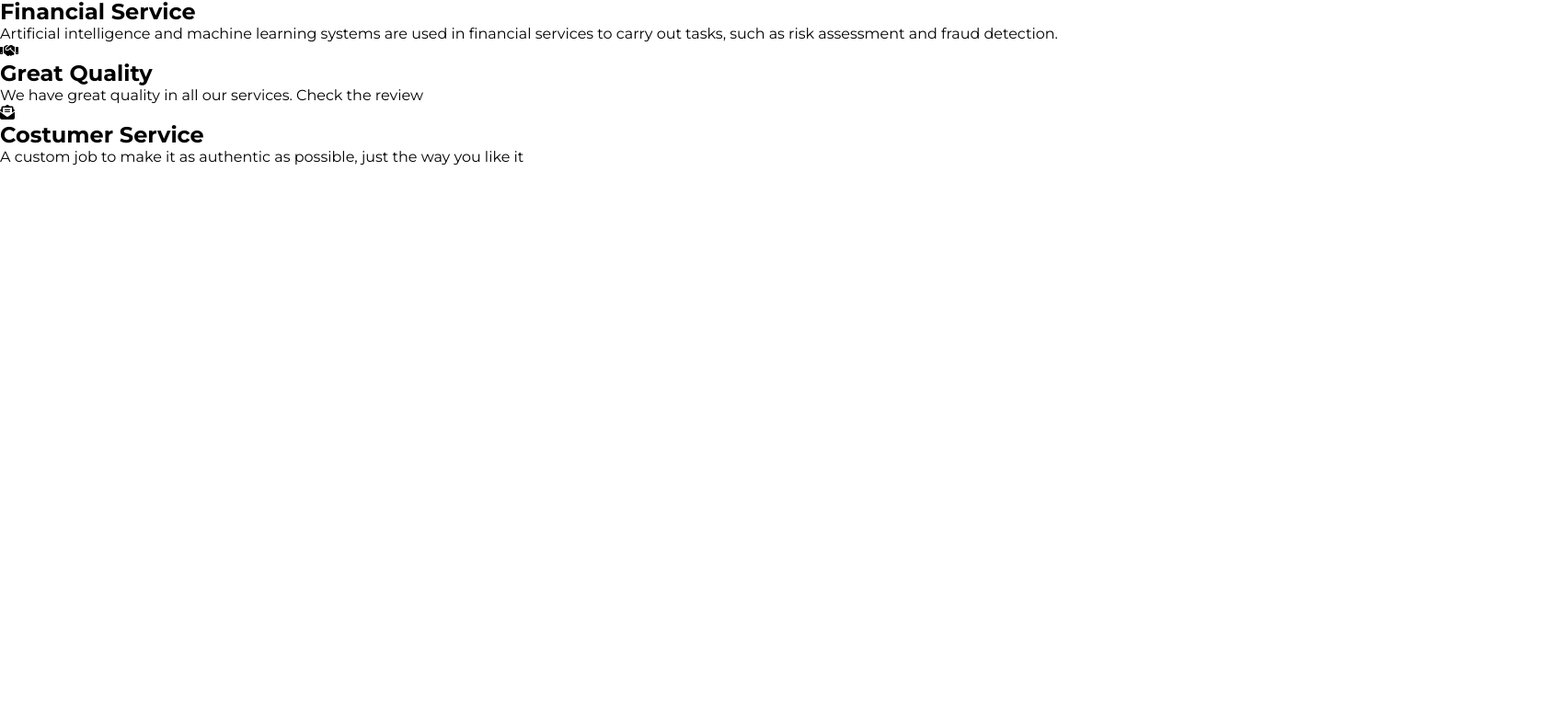
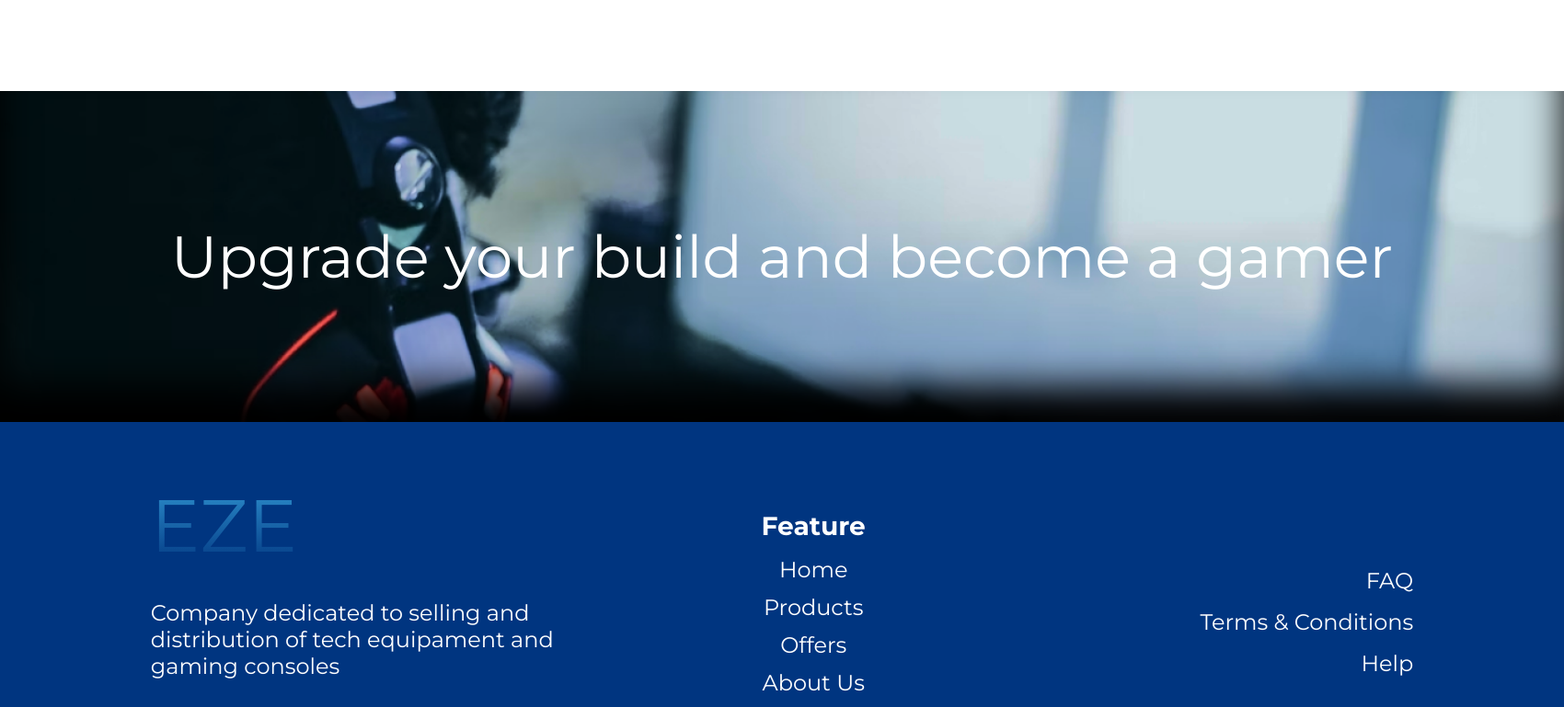
Before and after one commit to Ma7hs/onePage, a plain HTML site: page index.htm in a window 1280 px wide. Shown: the part 1730-2499 px from the top of the page at 92% size, 1700 px wide, since content can reach past the window. Drawn offline with Linux system fonts and the light colour scheme.

Commit message:
Versão Quase Finalizada

```diff
--- a/css/about.css
+++ b/css/about.css
@@ -0,0 +1,44 @@
+.about__us{
+    width: 100%;
+    height: 45vh;
+    display: flex;
+    flex-direction: column;
+    align-items: center;
+}
+
+.about__us__cards{
+    display: flex;
+    justify-content:center;
+    text-align: center;
+    gap: 100px;
+    width: 100%;
+}
+
+.cards{
+    display: flex;
+    justify-content: space-between;
+    align-items: center;
+    font-size: 1.5rem;
+    gap: 64px;
+}
+
+.cards h2, span{
+    color: black;
+}
+
+.financial__services,
+.great__quality,
+.costumer__services{
+    width: 500px;
+}
+
+.about__us__icons i{
+    font-size:3rem;
+    color: #2F93D0;
+}
+.about__us__icons{
+    display: flex;
+    flex-direction: column;
+    gap: 16px;
+
+}
--- /dev/null
+++ b/css/contact.css
@@ -0,0 +1,83 @@
+.contact{
+    width: 100%;
+    height: 45vh;
+    display: flex;
+    flex-direction: column;
+    justify-content: space-between;
+    background-color: #003580;
+    align-content: center;
+}
+
+.contact__container{
+ margin-top: 64px;
+ display: flex;
+ justify-content: space-evenly;
+ align-items: center;
+ align-content: center;
+}
+
+.company__social{
+    width: 500px;
+    display: flex;
+    align-self: flex-start;
+    flex-direction: column;
+    gap: 32px;
+}
+
+.company__title{
+    font-style: normal;
+    font-size: 5rem;
+    background-image: linear-gradient(to bottom, #2F93D0, #003580);
+    background-clip: text;
+    -webkit-background-clip: text;
+    -webkit-text-fill-color: transparent;
+    color: black;
+}
+
+.company__text span{
+    font-size: 1.5rem;
+    color: white;
+}
+
+.company__social__icons{
+    font-size: 3rem;
+    color: white;
+}
+
+.feature{
+    display: flex;
+    padding-right: 200px;
+    color: white;
+    font-size: 1.5rem;
+    flex-direction: column;
+    justify-content: space-between;
+    text-align: center;
+    gap: 16px;
+}
+
+.list__feature {
+    display: flex;
+    justify-content: space-between;
+    flex-direction: column;
+    gap: 12px;
+}
+
+.navegation__bar{
+    display: flex;
+    justify-content: center;
+    flex-direction: column;
+    gap: 32px;
+}
+
+.faq li{
+    color: white;
+    text-align: end;
+    display: flex;
+    flex-direction: column;
+    gap: 16px;
+}
+
+.faq span{
+    color: white;
+    font-size: 1.5rem;
+}
--- a/css/menu.css
+++ b/css/menu.css
@@ -12,15 +12,17 @@
     font-size: 1.5rem;
 }
 
-.logo{
+.logo span{
     justify-content: center;
     align-items: center;
-    font-size: 2.5rem;
+    font-style: normal;
+    font-size: 3.5rem;
     text-align: center;
-    background-image: linear-gradient( #093777, #ffffff10);
+    background-image: linear-gradient(to bottom, #2F93D0, #003580);
     background-clip: text;
     -webkit-background-clip: text;
-    color: transparent;
+    -webkit-text-fill-color: transparent;
+    color: black;
 }
 
 
--- a/css/offers.css
+++ b/css/offers.css
@@ -1,4 +1,5 @@
 .offers{
+    height: 80vh;
     display: flex;
     justify-content: center;
     align-items: center;
@@ -9,8 +10,8 @@
     display: flex;
     justify-content: center;
     align-items: center;
-    margin-left: 100px;
-    margin-right: 100px;
+    margin-left: 400px;
+    margin-right: 400px;
 }
 
 .image__company{
@@ -27,12 +28,13 @@
 }
 
 .offers__text{
+    margin-top: 32px;
     font-size: 24px;
 }
 
 .personalized__button__learn{
+    width: 200px;
     display: flex;
-    align-items: flex-end;
     justify-content: flex-start;
     margin-top: 32px;
 }
--- a/css/style.css
+++ b/css/style.css
@@ -22,9 +22,12 @@ header{
 }
 
 main{
-    background-color: chartreuse;
+    grid-area: content;
+    align-content: center;
+    flex-direction: column;
 }
 
 section{
+    align-content: center;
     height: 100vh;
 }
--- /dev/null
+++ b/css/uptade.css
@@ -0,0 +1,16 @@
+.update{
+    width: 100%;
+    height: 45vh;
+    display: flex;
+    justify-content: center;
+    align-items: center;
+    background-image:url(../images/img__final\ \(1\).png);
+    background-repeat: no-repeat;
+    background-size: cover;
+    box-shadow: inset 0px -40px 40px #000;
+}
+
+.update__text span{
+    font-size: 4rem;
+    color: white;
+}
--- a/index.htm
+++ b/index.htm
@@ -11,13 +11,15 @@
     <link rel="stylesheet" href="./css/products.css">
     <link rel="stylesheet" href="./css/offers.css">
     <link rel="stylesheet" href="./css/about.css">
+    <link rel="stylesheet" href="./css/uptade.css">
+    <link rel="stylesheet" href="./css/contact.css">
     <link rel="website icon" type="" href="./images/EZE.png">
     <link rel="preconnect" href="https://fonts.googleapis.com">
     <link rel="preconnect" href="https://fonts.gstatic.com" crossorigin>
     <link href="https://fonts.googleapis.com/css2?family=Montserrat:wght@200;300;400;700&display=swap" rel="stylesheet">
     <script src="https://kit.fontawesome.com/324b71f187.js" crossorigin="anonymous"></script>
 
-    <title>EZE Eletronics</title>
+    <title> EZE Eletronics </title>
 </head>
 <body>
     <header>
@@ -72,7 +74,7 @@
                 </div>
             </div>
         </section>
-        <section class="featured__products">
+        <section class="featured__products" id="products">
             <h1 class="title__products">Featured Products</h1>
             <!--<div class="carrosel"_>
                 <ul>
@@ -136,8 +138,69 @@
                 </div>
             </div>
         </section>
-        <section class="update"></section>
-        <section class="contact"></section>
+        <section class="update">
+            <div class="update__text">
+                <span>Upgrade your build and become a gamer</span>
+            </div>
+        </section>
+        <section class="contact" id="contact">
+                <div class="contact__container">
+                    <div class="company__social">
+                        <div class="company__title">
+                            <span>EZE</span>
+                        </div>
+                        <div class="company__text">
+                            <span>Company dedicated to selling and distribution of tech equipament and gaming consoles</span>
+                        </div>
+                        <div class="company__social__icons">
+                            <a href="#">
+                                <i class="fab fa-instagram"></i>
+                            </a>
+                            <a href="#">
+                                <i class="fab fa-facebook"></i>
+                            </a>
+                            <a href="#">
+                                <i class="fab fa-twitter"></i>
+                            </a>
+                        </div>
+                    </div>
+                    <div class="feature">
+                        <li>
+                            <h3>Feature</h3>
+                        </li>
+                        <ul class="list__feature">
+                            <li class="navegation__bar">
+                                <a href="#home">Home</a>
+                            </li>
+                            <li class="navegation__bar">
+                                <a href="#products">Products</a>
+                            </li>
+                            <li class="navegation__bar">
+                                <a href="#offers">Offers</a>
+                            </li>
+                            <li class="navegation__bar">
+                                <a href="#about__us">About Us</a>
+                            </li>
+                            <li class="navegation__bar">
+                                <a href="#contact">Contact</a>
+                            </li>
+                        </ul>
+                    </div>
+                    <div class="faq">
+                        <li>
+                            <a href="#">
+                                <span>FAQ</span>
+                            </a>
+                            <a href="#">
+                                <span>Terms & Conditions</span>
+                            </a>
+                            <a href="#">
+                                <span>Help</span>
+                            </a>
+                        </li>
+                    </div>
+                </div>
+        </section>
     </main>
     <footer></footer>
 </body>
```
Also changed, not shown: images/img__final (1).png (added), script.js (line endings or trailing spaces).
